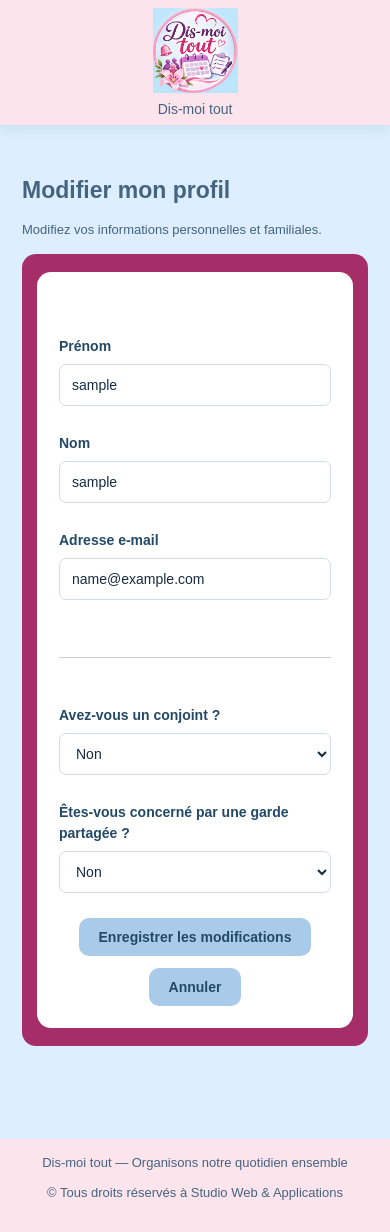
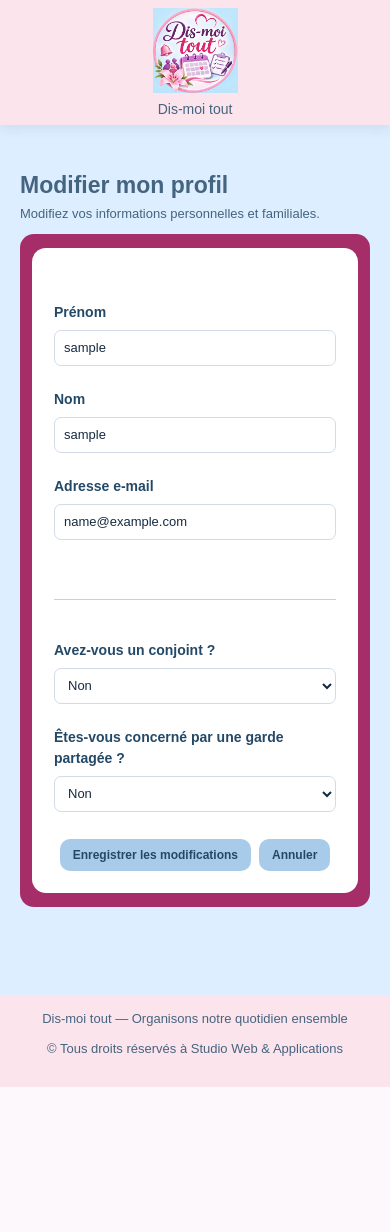
Before and after one commit to MSEDIT-1304/Dis-moi-tout, a Flask app: page /edit_profile in a window 390 px wide. After the commit the page ends 1087 px from the top, so only its background shows below. Run offline with Flask 3, Linux system fonts and the light colour scheme; the visitor is signed in with stand-in values (Sample User, id 1); data comes from the database, SQL or seed files in the repository.

Commit message:
Update style.css

```diff
--- a/static/style.css
+++ b/static/style.css
@@ -1284,3 +1284,64 @@ html body .profile-header-actions .profile-button {
         margin: 0 !important;
     }
 }
+/* MOBILE — ADMIN : MODIFIER MON PROFIL */
+@media (max-width: 600px) {
+
+    html body .profile-edit-page {
+        padding: 10px 8px !important;
+    }
+
+    html body .profile-edit-header {
+        margin-bottom: 10px !important;
+    }
+
+    html body .profile-edit-header h1 {
+        font-size: 23px !important;
+        margin-bottom: 5px !important;
+    }
+
+    html body .profile-edit-header p {
+        font-size: 13px !important;
+        margin: 4px 0 8px !important;
+    }
+
+    html body .profile-edit-card {
+        padding: 14px 12px !important;
+    }
+
+    html body .profile-edit-card h2 {
+        font-size: 16px !important;
+        margin: 4px 0 10px !important;
+    }
+
+    html body .profile-edit-grid {
+        gap: 8px !important;
+        margin-bottom: 8px !important;
+    }
+
+    html body .profile-edit-card label {
+        font-size: 12px !important;
+        margin-bottom: 4px !important;
+    }
+
+    html body .profile-edit-card input,
+    html body .profile-edit-card select {
+        height: 36px !important;
+        padding: 6px 9px !important;
+        font-size: 13px !important;
+    }
+
+    html body .profile-edit-card hr {
+        margin: 12px 0 !important;
+    }
+
+    html body .profile-edit-actions {
+        gap: 8px !important;
+        margin-top: 12px !important;
+    }
+
+    html body .profile-edit-button {
+        font-size: 12px !important;
+        padding: 9px 13px !important;
+    }
+}
```
